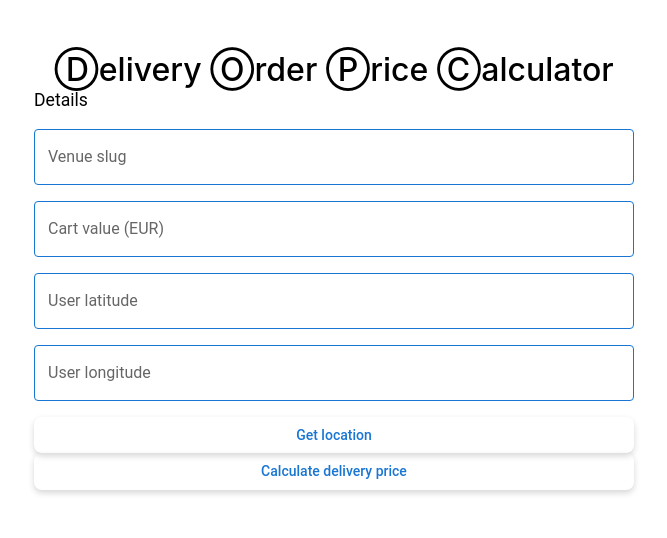
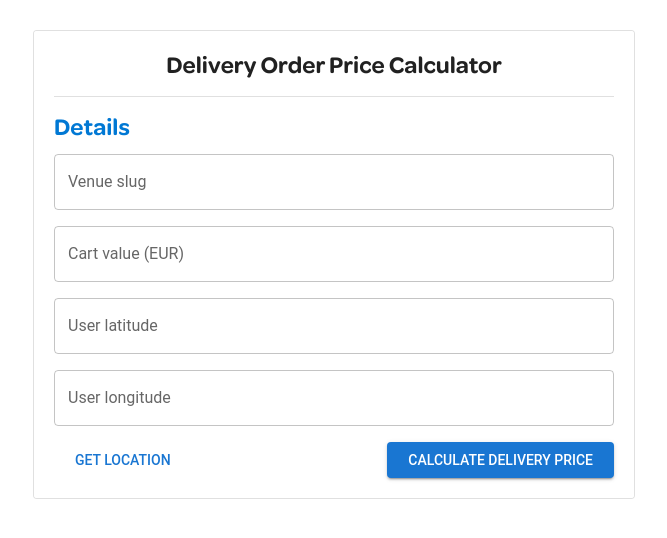
Before and after one commit to InkMakhova/delivery-order-price-calculator, a React (Create React App) app: page / in a window 1280 px wide. Shown: the top 538 px of the page, without its empty margins (306-973 px from the left). Built offline with nearby package versions, Linux system fonts and the light colour scheme.

Commit message:
Adding fonts; component styling

```diff
--- a/src/App.tsx
+++ b/src/App.tsx
@@ -17,45 +17,29 @@ const theme = createTheme({
     fontFamily: 'Roboto, Arial, sans-serif',
   },
   components: {
-    MuiButton: {
-      styleOverrides: {
-        root: {
-          borderRadius: '8px',
-          textTransform: 'none',
-          boxShadow: '0px 3px 6px rgba(0, 0, 0, 0.16)',
-        },
-      },
-    },
     MuiTextField: {
       styleOverrides: {
         root: {
+          fontFamily: "kern, ss01, ss05, ss07",
           marginBottom: '1em',
-          borderRadius: '8px',
-          '& .MuiOutlinedInput-root': {
-            '& fieldset': {
-              borderColor: '#1976d2',
-            },
-            '&:hover fieldset': {
-              borderColor: '#115293',
-            },
-            '&.Mui-focused fieldset': {
-              borderColor: '#0d47a1',
-            },
-          },
         },
       },
     },
     MuiTypography: {
       styleOverrides: {
         h1: {
-          fontSize: '2em',
-          fontWeight: 500,
-          marginBottom: '1em',
+          fontFamily: 'WoltHeading-Omnes, Roboto, Arial, sans-serif',
+          fontSize: '1.5em',
+          fontWeight: 400,
+          marginBottom: '0.7em',
         },
         h2: {
+          fontFamily: 'WoltHeading-Omnes, Roboto, Arial, sans-serif',
           fontSize: '1.5em',
-          fontWeight: 400,
-          marginBottom: '1em',
+          fontWeight: 300,
+          color: '#0078d4',
+          textAlign: 'left',
+          marginBottom: '0.5em',
         },
       },
     },
--- a/src/components/CalculatorForm.tsx
+++ b/src/components/CalculatorForm.tsx
@@ -1,38 +1,26 @@
 import Grid from '@mui/material/Grid2';
-import { Button, TextField, Tooltip, Typography } from '@mui/material';
+import { Button, Card, TextField, Tooltip, Typography, Divider } from '@mui/material';
 
 function CalculatorForm() {
   return (
     <Grid container justifyContent="center" spacing={1}>
+    <Card variant="outlined" sx={{ minWidth: 300, maxWidth: 600, width: "50%", }}>
       <form
-        style={{minWidth: 300, maxWidth: 600, width: "50%", display: "flex", flexDirection: "column", padding: 20}}
-        role="form"
+        style={{display: "flex", flexDirection: "column", padding: 20}}
+        className="app_form"
       >
         {/* H1 Title */}
         <Typography
           variant="h1"
           gutterBottom
-          sx={{
-            '-webkit-font-smoothing': 'antialiased',
-            'text-rendering': 'optimizeLegibility',
-            'font-variant-ligatures': 'common-ligatures',
-            'font-family': '"WoltHeading-Omnes", -apple-system, BlinkMacSystemFont, "Roboto", "Segoe UI", "Arimo", "Open Sans", sans-serif',
-            'font-feature-settings': '"kern", "ss01", "ss05", "ss07"',
-            'text-transform': 'none',
-            margin: 0,
-            padding: '0 1rem',
-            'font-size': '2rem',
-            'font-style': 'normal',
-            'font-weight': 700,
-            'font-stretch': '100%',
-            'line-height': '2.5rem',
-          }}
         >
           Delivery Order Price Calculator
         </Typography>
 
+        <Divider style={{marginBottom: '1em'}}/>
+
         {/* H2 Title */}
-        <Typography variant="h2" gutterBottom style={{fontSize: "1.1em", fontWeight: 400, textAlign: "left", marginBottom: "1em"}}>
+        <Typography variant="h2" gutterBottom>
           Details
         </Typography>
 
@@ -92,16 +80,19 @@ function CalculatorForm() {
           />
         </Tooltip>
 
+        <div style={{display: "flex", flexWrap: "wrap", justifyContent: "space-between"}}>
         {/* Get location Button */}
-        <Button data-test-id="getLocation" tabIndex={0}>
+        <Button data-test-id="getLocation" tabIndex={0} style={{paddingLeft: '1.5em', paddingRight: '1.5em'}}>
           Get location
         </Button>
 
         {/* Submit Button */}
-        <Button type="submit" tabIndex={0}>
+        <Button type="submit" tabIndex={0} variant="contained" style={{paddingLeft: '1.5em', paddingRight: '1.5em'}}>
           Calculate delivery price
         </Button>
+        </div>
       </form>
+    </Card>
     </Grid>
   )
 }
--- a/src/index.css
+++ b/src/index.css
@@ -1,13 +1,36 @@
+@font-face {
+  font-family: 'WoltHeading-Omnes';
+  font-weight: 500;
+  font-style: normal;
+  src: url('./assets/fonts/OmnesLatin-Bold.woff2') format('woff2');
+}
+
+@font-face {
+  font-family: 'WoltHeading-Omnes';
+  font-weight: 400;
+  font-style: normal;
+  src: url('./assets/fonts/OmnesLatin-SemiBold.woff2') format('woff2');
+}
+
+/*:root {*/
+/*  --wolt-heading-font-family: "WoltHeading-Omnes", -apple-system, BlinkMacSystemFont, "Roboto", "Segoe UI", "Arimo", "Open Sans", sans-serif;*/
+/*  --wolt-heading-font-feature-settings: "kern", "ss01", "ss05", "ss07"*/
+/*}*/
+
 body {
   margin: 0;
   padding-top: 30px;
   padding-left: 20px;
   padding-right: 20px;
-  font-family: -apple-system, BlinkMacSystemFont, 'Segoe UI', 'Roboto', 'Oxygen',
-    'Ubuntu', 'Cantarell', 'Fira Sans', 'Droid Sans', 'Helvetica Neue',
-    sans-serif;
   -webkit-font-smoothing: antialiased;
   -moz-osx-font-smoothing: grayscale;
+  /*background-color: #0078d4;*/
+  /*background: linear-gradient(240deg, rgba(255,255,255,1) 0%, rgba(0,212,255,1) 100%);*/
+}
+
+form {
+  background-color: #ffffff;
+          /*#ebf5fc;*/
 }
 
 code {
```
Also changed, not shown: src/assets/fonts/OmnesLatin-Bold.woff2 (added), src/assets/fonts/OmnesLatin-SemiBold.woff2 (added).
